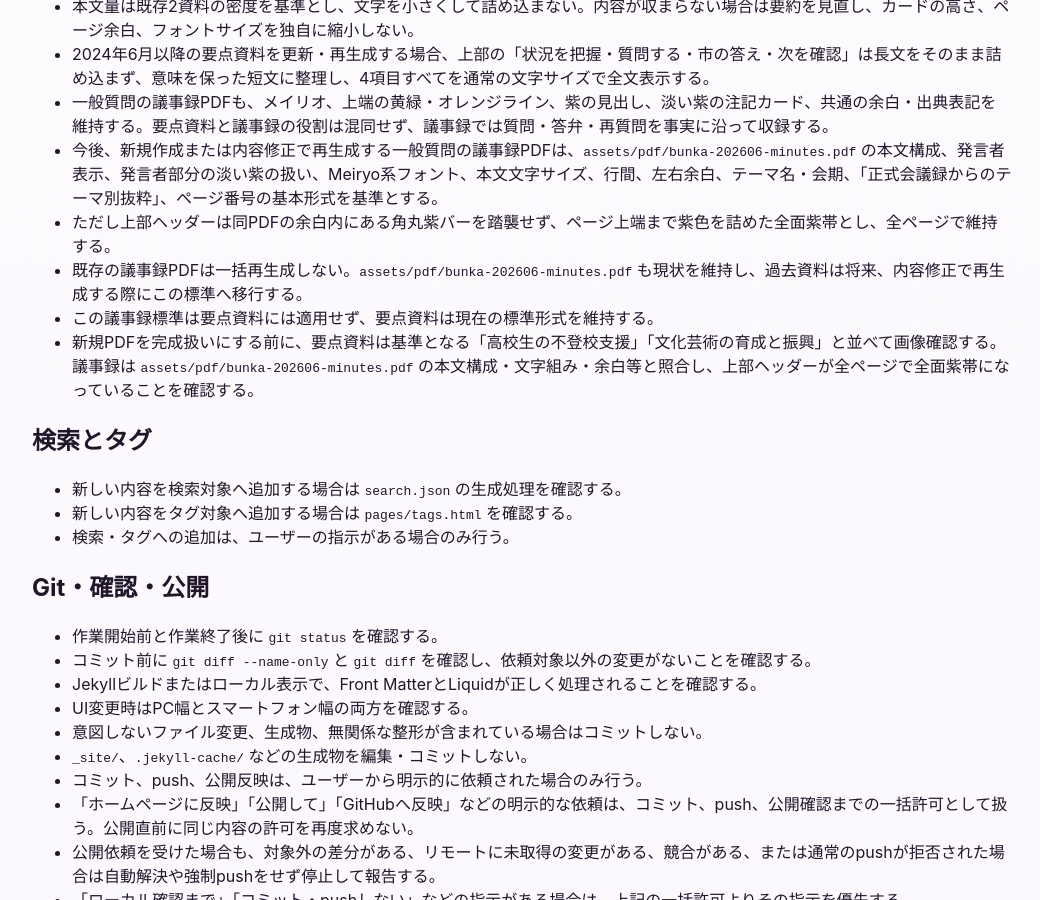
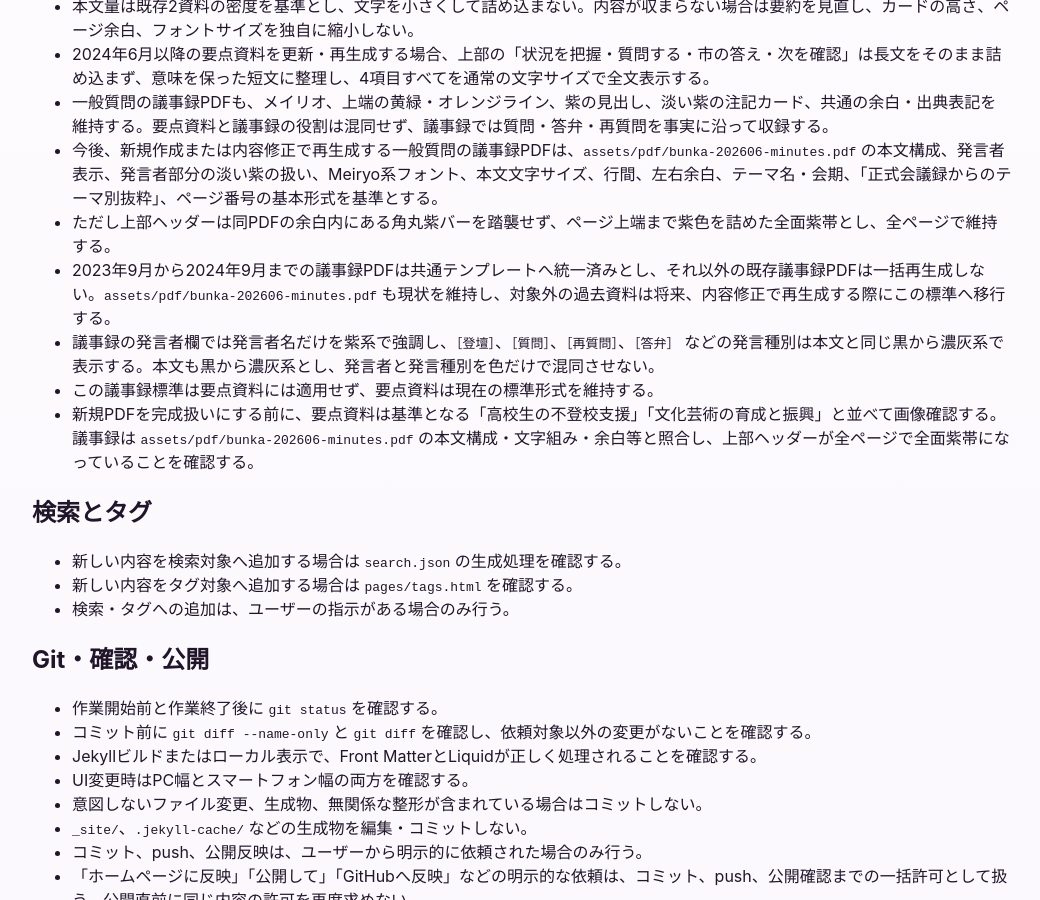
Before and after one commit to sakioryousuke-eng/activity-site, a Jekyll site: the page built from AGENTS.md, in a window 1280 px wide and 900 px high, scrolled down 2278 px. Shown: the whole window, without its empty margins (118-1158 px from the left). Built offline with Jekyll 4.4.1, drawn with Linux system fonts in a browser that asks for light colours; our own code applies the rules of GitHub Pages for plain Markdown files.

Commit message:
Update Sep 2024 questions and unify minutes PDFs

```diff
--- a/AGENTS.md
+++ b/AGENTS.md
@@ -63,7 +63,8 @@
 - 一般質問の議事録PDFも、メイリオ、上端の黄緑・オレンジライン、紫の見出し、淡い紫の注記カード、共通の余白・出典表記を維持する。要点資料と議事録の役割は混同せず、議事録では質問・答弁・再質問を事実に沿って収録する。
 - 今後、新規作成または内容修正で再生成する一般質問の議事録PDFは、`assets/pdf/bunka-202606-minutes.pdf` の本文構成、発言者表示、発言者部分の淡い紫の扱い、Meiryo系フォント、本文文字サイズ、行間、左右余白、テーマ名・会期、「正式会議録からのテーマ別抜粋」、ページ番号の基本形式を基準とする。
 - ただし上部ヘッダーは同PDFの余白内にある角丸紫バーを踏襲せず、ページ上端まで紫色を詰めた全面紫帯とし、全ページで維持する。
-- 既存の議事録PDFは一括再生成しない。`assets/pdf/bunka-202606-minutes.pdf` も現状を維持し、過去資料は将来、内容修正で再生成する際にこの標準へ移行する。
+- 2023年9月から2024年9月までの議事録PDFは共通テンプレートへ統一済みとし、それ以外の既存議事録PDFは一括再生成しない。`assets/pdf/bunka-202606-minutes.pdf` も現状を維持し、対象外の過去資料は将来、内容修正で再生成する際にこの標準へ移行する。
+- 議事録の発言者欄では発言者名だけを紫系で強調し、`［登壇］`、`［質問］`、`［再質問］`、`［答弁］` などの発言種別は本文と同じ黒から濃灰系で表示する。本文も黒から濃灰系とし、発言者と発言種別を色だけで混同させない。
 - この議事録標準は要点資料には適用せず、要点資料は現在の標準形式を維持する。
 - 新規PDFを完成扱いにする前に、要点資料は基準となる「高校生の不登校支援」「文化芸術の育成と振興」と並べて画像確認する。議事録は `assets/pdf/bunka-202606-minutes.pdf` の本文構成・文字組み・余白等と照合し、上部ヘッダーが全ページで全面紫帯になっていることを確認する。
 
```
Also changed, not shown: 16 other files.
